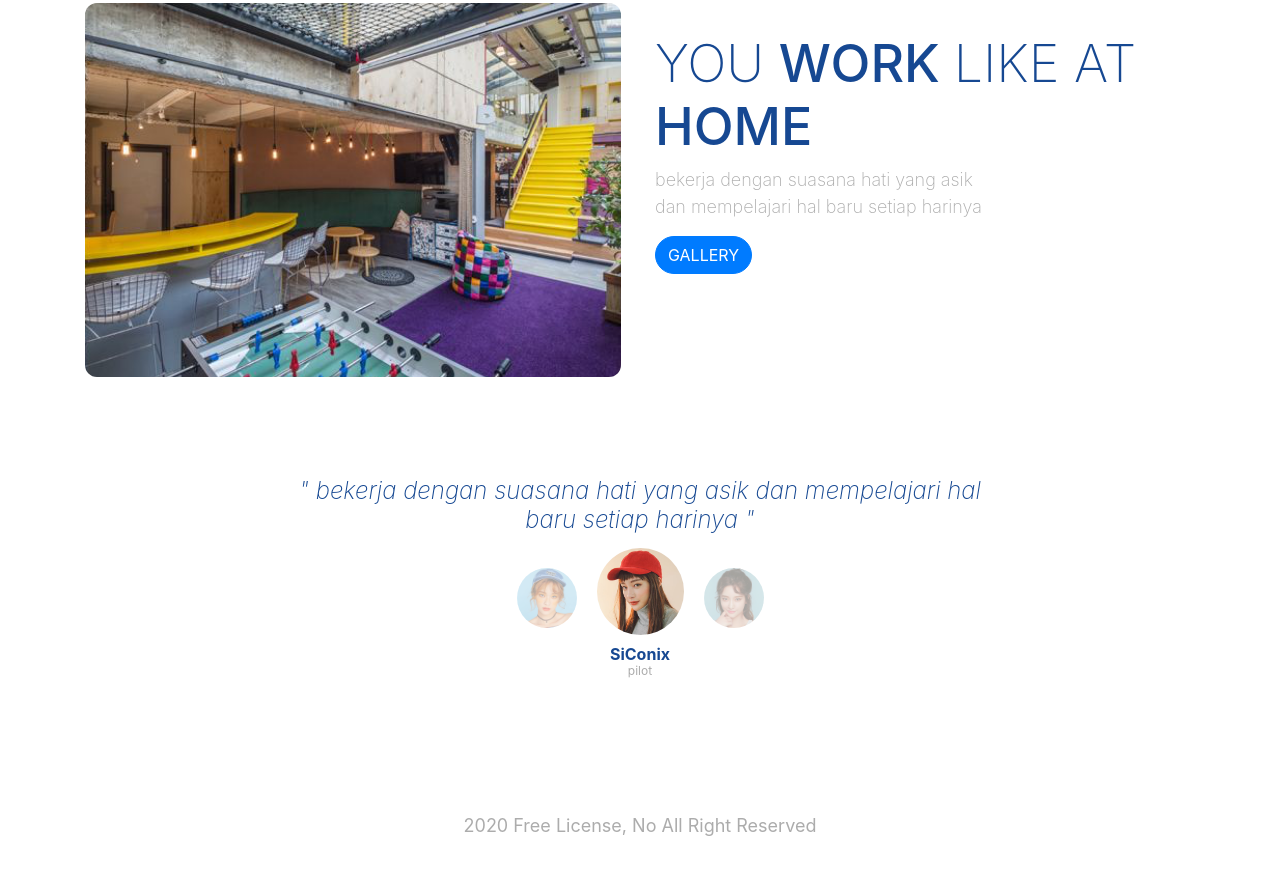
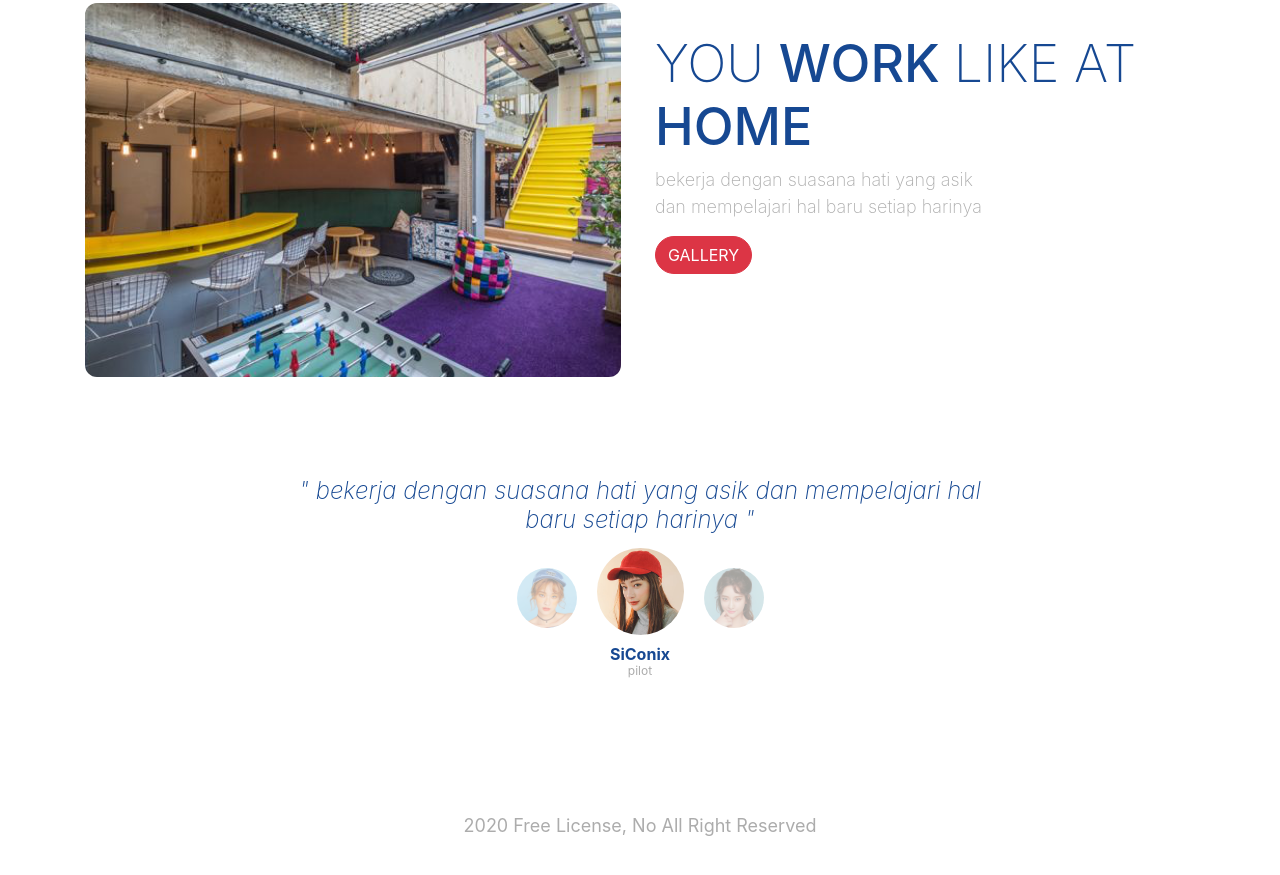
Before and after one commit to Afiffudin-au/Afiffudin-au-static.github.io, a plain HTML site: page index.html in a window 1280 px wide. Shown: the part 818-1693 px from the top of the page. Drawn offline with nearby package versions, Linux system fonts and the light colour scheme; a web font is replaced by a local one.

Commit message:
change button color

```diff
--- a/index.html
+++ b/index.html
@@ -78,7 +78,7 @@
         <div class="col-lg-6 kolom-2">
           <h4>You <span>Work </span>Like At <span>Home</span></h4>
           <p>bekerja dengan suasana hati yang asik <br> dan mempelajari hal baru setiap harinya</p>
-          <a href="#" class="btn btn-primary tombol">Gallery</a>
+          <a href="#" class="btn btn-danger tombol">Gallery</a>
         </div>
       </div>
     <!-- akhir working space -->
```
